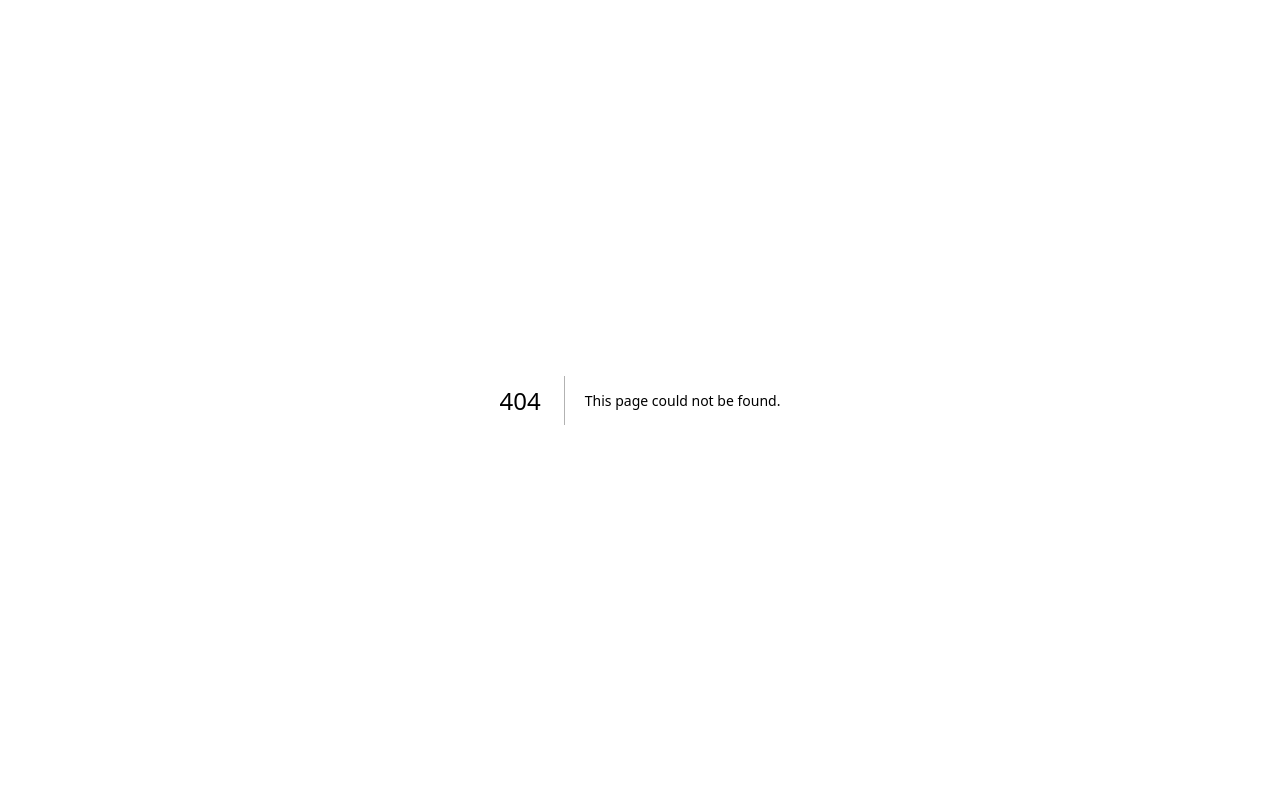
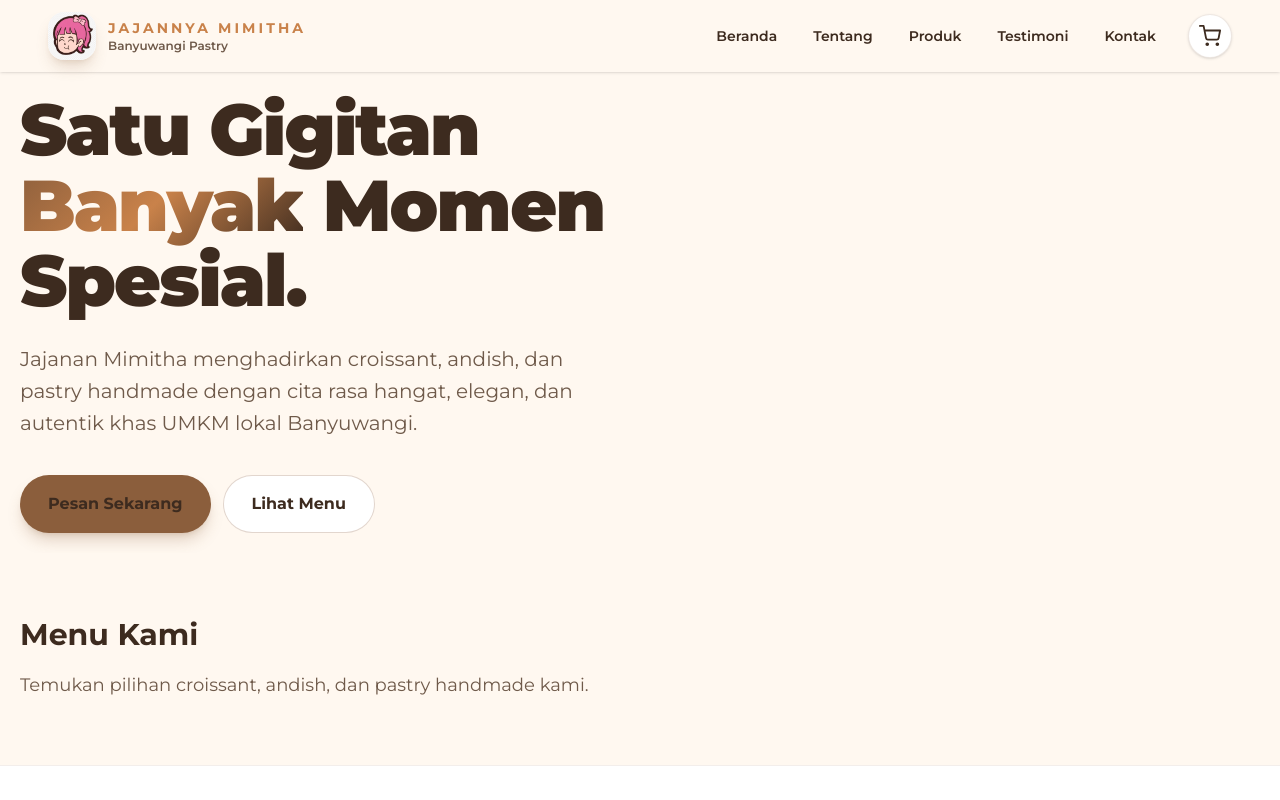
Before and after one commit to Nadiril/Jajannya-Mimitha, a Next.js app: page /home in a window 1280 px wide. Before the commit this address had no page. Shown: the top 800 px of the page. Built offline with nearby package versions, Linux system fonts and the light colour scheme.

Commit message:
update page.js

```diff
--- /dev/null
+++ b/src/app/home/page.js
@@ -0,0 +1,55 @@
+import SiteHeader, { whatsappUrl } from '@/components/SiteHeader';
+import SiteFooter from '@/components/SiteFooter';
+
+export default function HomePage() {
+  return (
+    <div className="flex-1">
+      <SiteHeader />
+
+      <main id="main">
+        <section id="beranda" className="mimitha-section relative overflow-hidden">
+          <div className="absolute inset-0 -z-10 bg-[radial-gradient(circle_at_top_left,rgba(255, 255, 255, 0.22),transparent_34%),radial-gradient(circle_at_bottom_right,rgba(139,94,60,0.18),transparent_36%)]" />
+          <div className="mx-auto grid max-w-7xl items-center gap-12 px-5 py-5 lg:grid-cols-2 lg:px-5 lg:py-5">
+            <div>
+              <h1 className="max-w-3xl text-5xl font-black leading-[1.05] tracking-tight text-mimitha-text sm:text-6xl lg:text-7xl">
+                Satu Gigitan {' '}
+                <span className="mimitha-gradient-text">Banyak</span> Momen Spesial.
+              </h1>
+              <p className="mt-6 max-w-2xl text-lg leading-8 text-mimitha-muted sm:text-xl">
+                Jajanan Mimitha menghadirkan croissant, andish, dan pastry handmade dengan cita rasa hangat,
+                elegan, dan autentik khas UMKM lokal Banyuwangi.
+              </p>
+              <div className="mt-9 flex flex-col gap-3 sm:flex-row">
+                <a
+                  href={whatsappUrl}
+                  target="_blank"
+                  rel="noopener noreferrer"
+                  className="inline-flex items-center justify-center rounded-full bg-mimitha-primary px-7 py-4 text-base font-bold text-white shadow-lg shadow-mimitha-primary/25 transition hover:-translate-y-0.5 hover:bg-mimitha-text"
+                >
+                  Pesan Sekarang
+                </a>
+                <a
+                  href="#produk"
+                  className="inline-flex items-center justify-center rounded-full border border-mimitha-primary/25 bg-white px-7 py-4 text-base font-bold text-mimitha-primary transition hover:-translate-y-0.5 hover:border-mimitha-primary hover:bg-mimitha-cream"
+                >
+                  Lihat Menu
+                </a>
+              </div>
+            </div>
+          </div>
+        </section>
+
+        <section id="produk" className="mimitha-section py-16">
+          <div className="mx-auto max-w-7xl px-5">
+            <h2 className="text-3xl font-bold text-mimitha-text">Menu Kami</h2>
+            <p className="mt-4 max-w-2xl text-lg leading-8 text-mimitha-muted">
+              Temukan pilihan croissant, andish, dan pastry handmade kami.
+            </p>
+          </div>
+        </section>
+      </main>
+
+      <SiteFooter />
+    </div>
+  );
+}
--- a/src/app/page.js
+++ b/src/app/page.js
@@ -43,6 +43,10 @@ const categories = [
   {
     title: 'Savory Pastry',
     text: 'Isian gurih yang cocok untuk sarapan, bekal, atau acara keluarga.',
+  },
+  {
+    title: 'Seasonal Menu',
+    text: 'Menu spesial musiman dengan cita rasa lokal Banyuwangi.',
   },
 ];
 
@@ -121,7 +125,7 @@ export default function Home() {
             <div>
               <h1 className="max-w-3xl text-5xl font-black leading-[1.05] tracking-tight text-mimitha-text sm:text-6xl lg:text-7xl">
                 Satu Gigitan {' '}
-                <span className="mimitha-gradient-text">Banyak</span> Momen Spesial.
+                <span className="mimitha-gradient-text">Banyak</span> Momen Mpesial.
               </h1>
               <p className="mt-6 max-w-2xl text-lg leading-8 text-mimitha-muted sm:text-xl">
                 Jajanan Mimitha menghadirkan croissant, andish, dan pastry handmade dengan cita rasa hangat,
@@ -149,8 +153,8 @@ export default function Home() {
               <Image
                 src="/ProdukPage.webp"
                 alt="Produk Jajanan Mimitha"
-                width={400}
-                height={500}
+                width={700}
+                height={800}
                 className="h-auto w-full rounded-3xl object-cover shadow-2xl"
                 priority
               />
```
